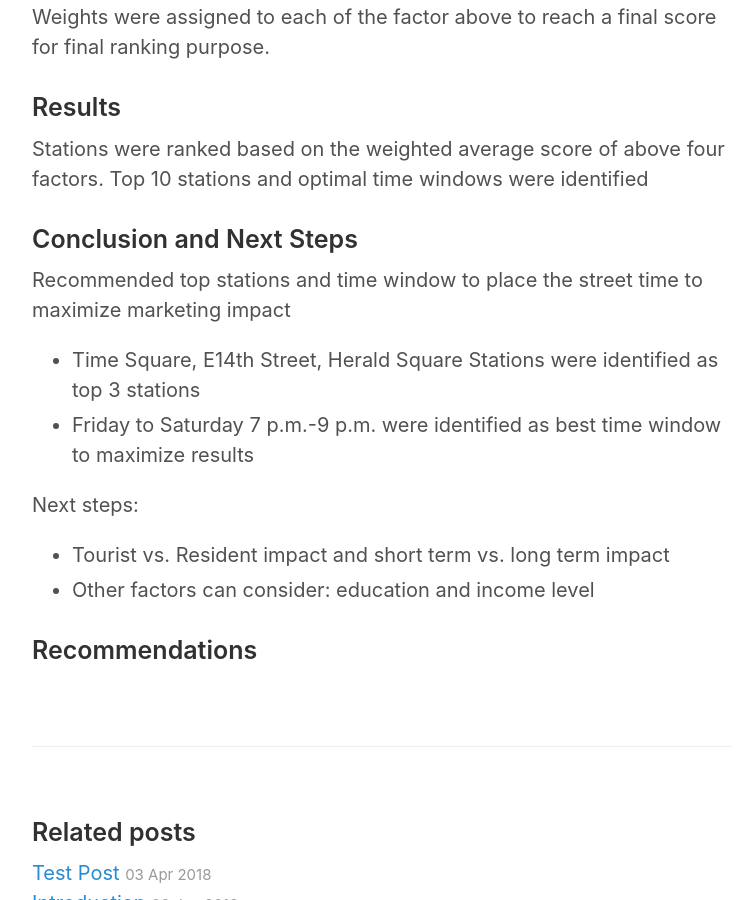
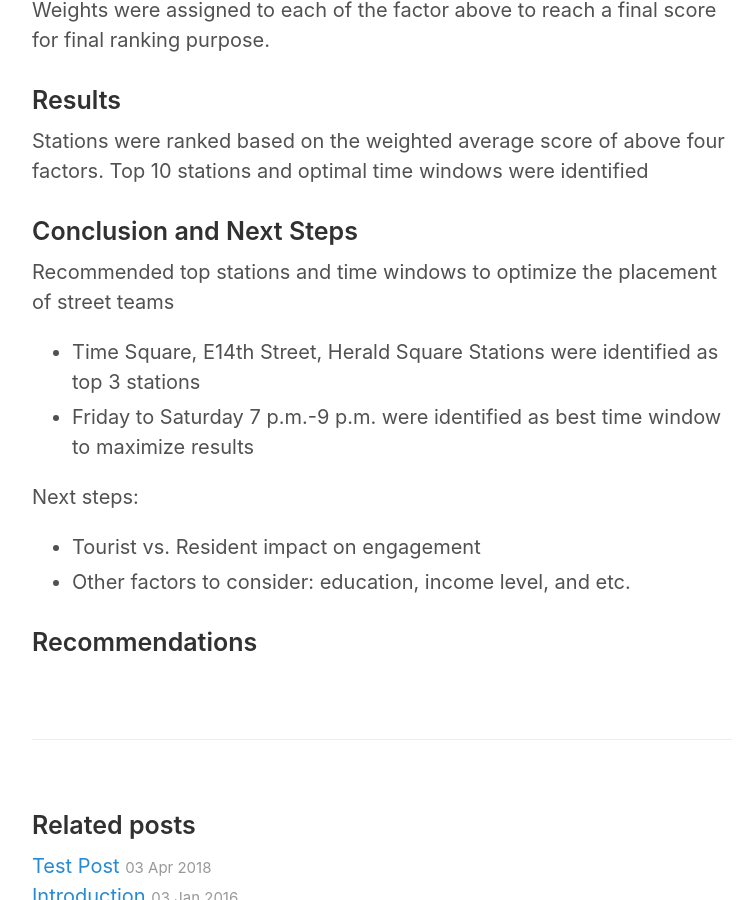
Before and after one commit to xzhou110/xzhou110.github.io, a Jekyll site: the page built from _posts/2018-07-06-project-benson.md, in a window 1280 px wide and 900 px high, scrolled down 1379 px. Shown: the whole window, without its empty margins (258-1014 px from the left). Built offline with Jekyll 4.4.1, drawn with Linux system fonts in a browser that asks for light colours.

Commit message:
updated each sections

```diff
--- a/_posts/2018-07-06-project-benson.md
+++ b/_posts/2018-07-06-project-benson.md
@@ -3,7 +3,8 @@
 title: Harnessing Marketing Power of Street Teams Leveraging Data Science
 ---
 
-### Problem Statement
+## Problem Statement
+
 WomenTechWomenYes (WTWY) holds an annual gala every summer. For this year, they planned to place marketing street teams at various NY MTA stations to generate buzz and raise awareness.
 
 However, the organization is constrained by following factors:
@@ -14,7 +15,8 @@
 </ul>
 
 
-### Goals
+## Goals
+
 Optimizing the placement of Marketing team and maximizing the effectiveness of the campaign are critical. Following goals should be achieved:
 <ul>
 
@@ -25,6 +27,7 @@
 
 
 ### Analysis
+
 After thorough analysis, we believed following factors have strong impact to the street team marketing effectiveness:
 
 <ol>
@@ -43,15 +46,15 @@
 
 ### Conclusion and Next Steps
 
-Recommended top stations and time window to place the street time to maximize marketing impact
+Recommended top stations and time windows to optimize the placement of street teams
 <ul>
 <li>Time Square, E14th Street, Herald Square Stations were identified as top 3 stations</li>
 <li>Friday to Saturday 7 p.m.-9 p.m. were identified as best time window to maximize results</li>
 </ul>
 Next steps:
 <ul>
-<li>Tourist vs. Resident impact and short term vs. long term impact</li>
-<li>Other factors can consider: education and income level</li>
+<li>Tourist vs. Resident impact on engagement</li>
+<li>Other factors to consider: education, income level, and etc.</li>
 </ul>
 
 
```
